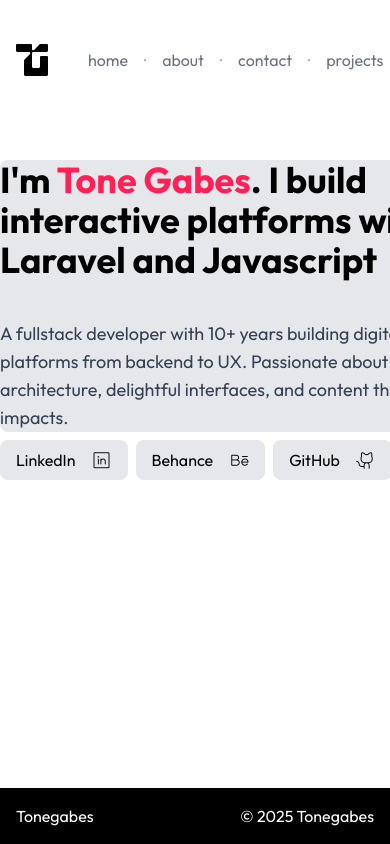
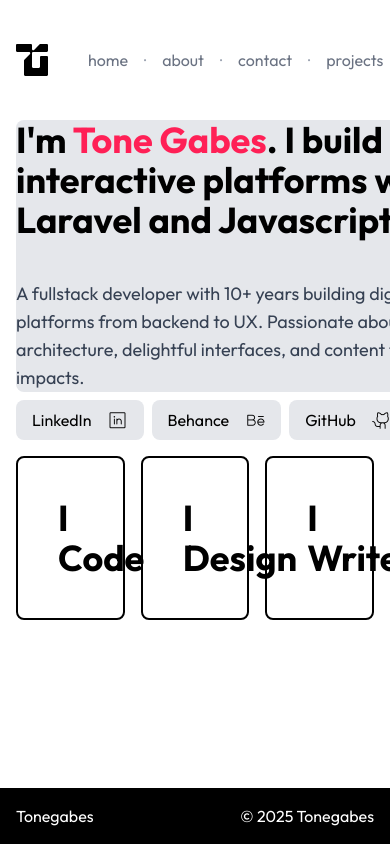
Before and after one commit to tonegabes/portfolio, an Astro site: page / in a window 390 px wide. Shown: the top 844 px of the page. Built offline with nearby package versions, Linux system fonts and the light colour scheme; Astro itself is replaced by a stand-in of ours.

Commit message:
feat: aprimora seções de projeto e herói, atualiza estilos e componentes sociais. - Reformula a seção de projetos com novos elementos de design e layout responsivo. - Ajusta a seção Hero para melhor responsividade e alinhamento. - Melhora o componente SocialButton com novos efeitos de hover e estilos. - Remove estilos desnecessários do CSS global.

```diff
--- a/src/components/HeroSection.astro
+++ b/src/components/HeroSection.astro
@@ -4,7 +4,7 @@ import HeroImage from "../assets/heroimage.jpg";
 import HeroSocials from "./HeroSocials.astro";
 ---
 
-<div class="flex gap-4 max-w-7xl mx-auto w-fit mt-10">
+<div class="flex gap-4 desktop:max-w-7xl mx-4 desktop:mx-auto w-fit">
   <div class="flex flex-col gap-2 w-2/3">
     <div class="section-bg-color flex grow app-rounded-default">
       <div class="flex flex-col gap-4 m-auto max-w-2xl">
--- a/src/components/ProjectsSection.astro
+++ b/src/components/ProjectsSection.astro
@@ -1,3 +1,17 @@
-<div class="section-content text-white">
-  <h1>...More In Progress...</h1>
+<div class="m-4 grid grid-cols-3 gap-4 w-auto">
+  <div
+    class="flex flex-col gap-4 border-2 border-black app-rounded-default p-10"
+  >
+    <h1 class="text-4xl font-bold">I Code</h1>
+  </div>
+  <div
+    class="flex flex-col gap-4 border-2 border-black app-rounded-default p-10"
+  >
+    <h1 class="text-4xl font-bold">I Design</h1>
+  </div>
+  <div
+    class="flex flex-col gap-4 border-2 border-black app-rounded-default p-10"
+  >
+    <h1 class="text-4xl font-bold">I Write</h1>
+  </div>
 </div>
--- a/src/components/SocialButton.astro
+++ b/src/components/SocialButton.astro
@@ -10,7 +10,7 @@ const { href, icon, text }: Props = Astro.props;
 
 <a
   href={href}
-  class="justify-between grow social-btn-bg-color px-4 py-2 hover:text-gray-50 app-rounded-default transition-all duration-300 flex items-center gap-4 group"
+  class="justify-between grow social-btn-bg-color px-4 py-2 app-rounded-default transition-all duration-300 flex items-center gap-4 group hover:ring-2 hover:ring-black"
   target="_blank"
 >
   {text}
--- a/src/styles/global.css
+++ b/src/styles/global.css
@@ -28,7 +28,6 @@
 /* Social Button */
 .social-btn-bg-color {
   background-color: var(--section-bg-color);
-  @apply hover:bg-black;
 }
 
 /* Top Bar */
```
Also changed, not shown: 1 other file.
